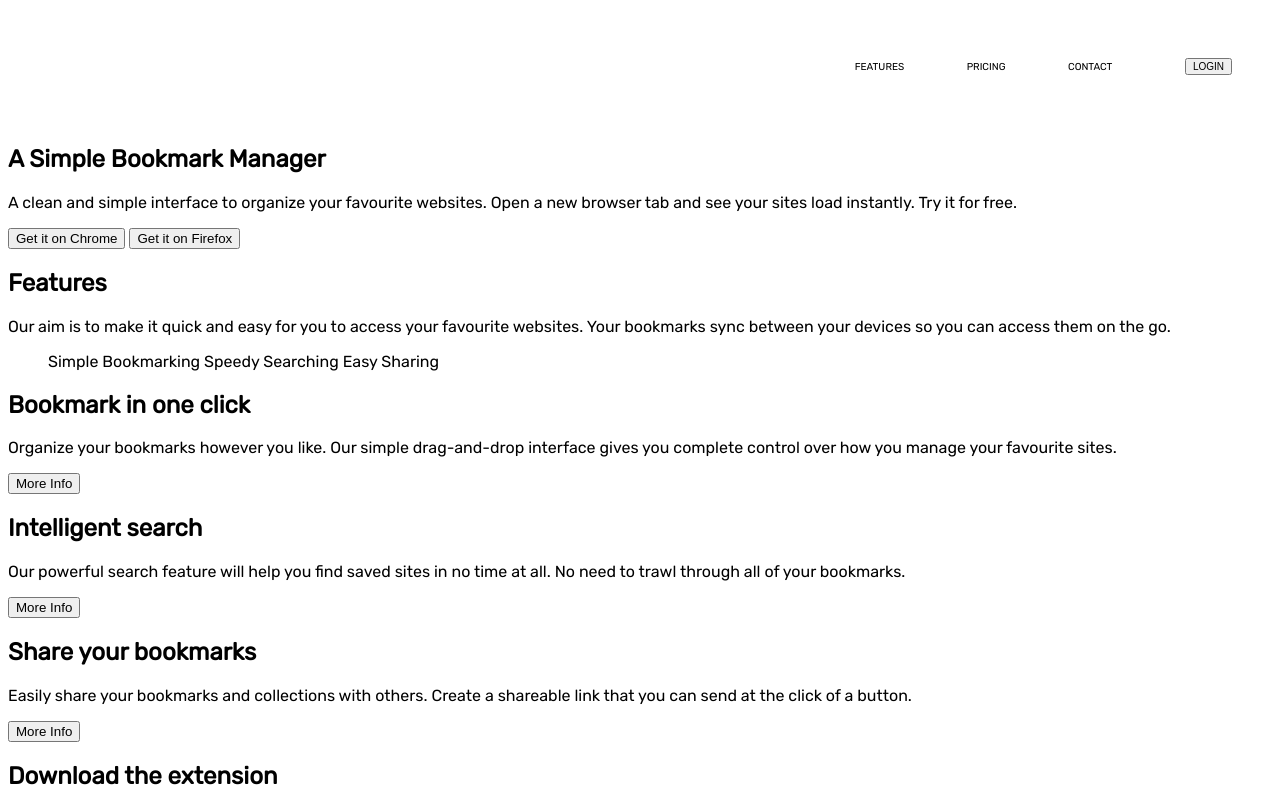
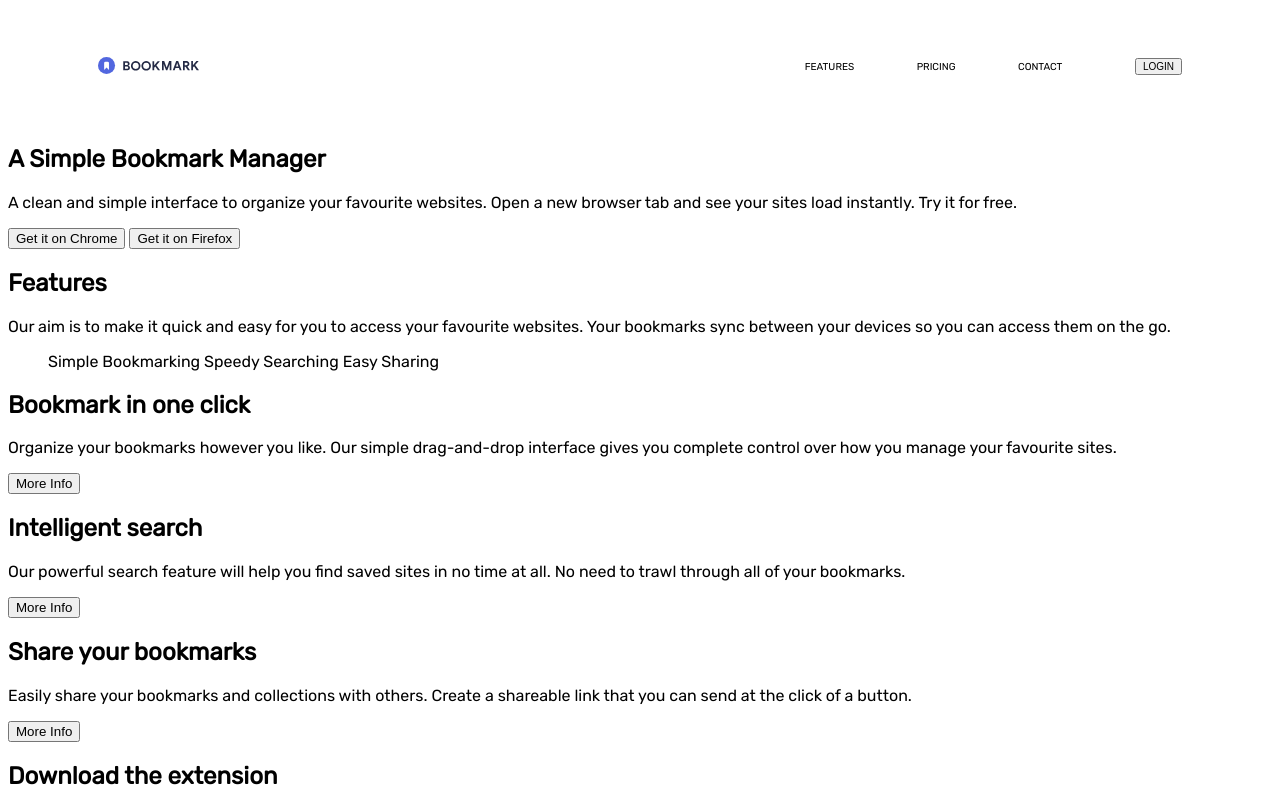
Before and after one commit to AmyLouDav/bookmark-landing-page-master, a plain HTML site: page index.html in a window 1280 px wide. Shown: the top 800 px of the page. Drawn offline with Linux system fonts and the light colour scheme.

Commit message:
navbar layout and image done

```diff
--- a/index.html
+++ b/index.html
@@ -9,20 +9,18 @@
 
   <title>Frontend Mentor | Bookmark landing page</title>
   <style>@import url('https://fonts.googleapis.com/css2?family=Rubik&display=swap');</style>
-
-  <!-- Feel free to remove these styles or customise in your own stylesheet 👍 -->
-  <!-- <style>
-    .attribution { font-size: 11px; text-align: center; }
-    .attribution a { color: hsl(228, 45%, 44%); }
-  </style> -->
 </head>
   <body>
     <header class="navbar">
-      <ul>
+      <div class="logo_container">
+        <img class="navbar_img" src="images/logo-bookmark.svg" alt="bookmark logo">
+      </div>
+
+      <ul class="navbar_links">
         <li>Features</li>
         <li>Pricing</li>
         <li>Contact</li>
-        <button>login</button>
+        <button class="loginButton">login</button>
       </ul>
 
     </header>
--- a/style.scss
+++ b/style.scss
@@ -17,7 +17,8 @@ li {
     text-transform: uppercase;
     width: 100%;
     display: flex;
-    justify-content: flex-end;
+    justify-content: space-between;
+    align-items: center;
     font-size: 10px;
 
     li {
@@ -31,3 +32,18 @@ li {
         font-size: 10px;
     }
 }
+
+.navbar_img {
+    height: 17px;
+    padding-left: 20px;
+}
+
+.logo_container {
+    justify-content: flex-start;
+    padding-left: 70px;
+}
+
+.navbar_links {
+    justify-content: flex-end;
+    padding-right: 50px;
+}
```
Also changed, not shown: style.css, 1 other file.
